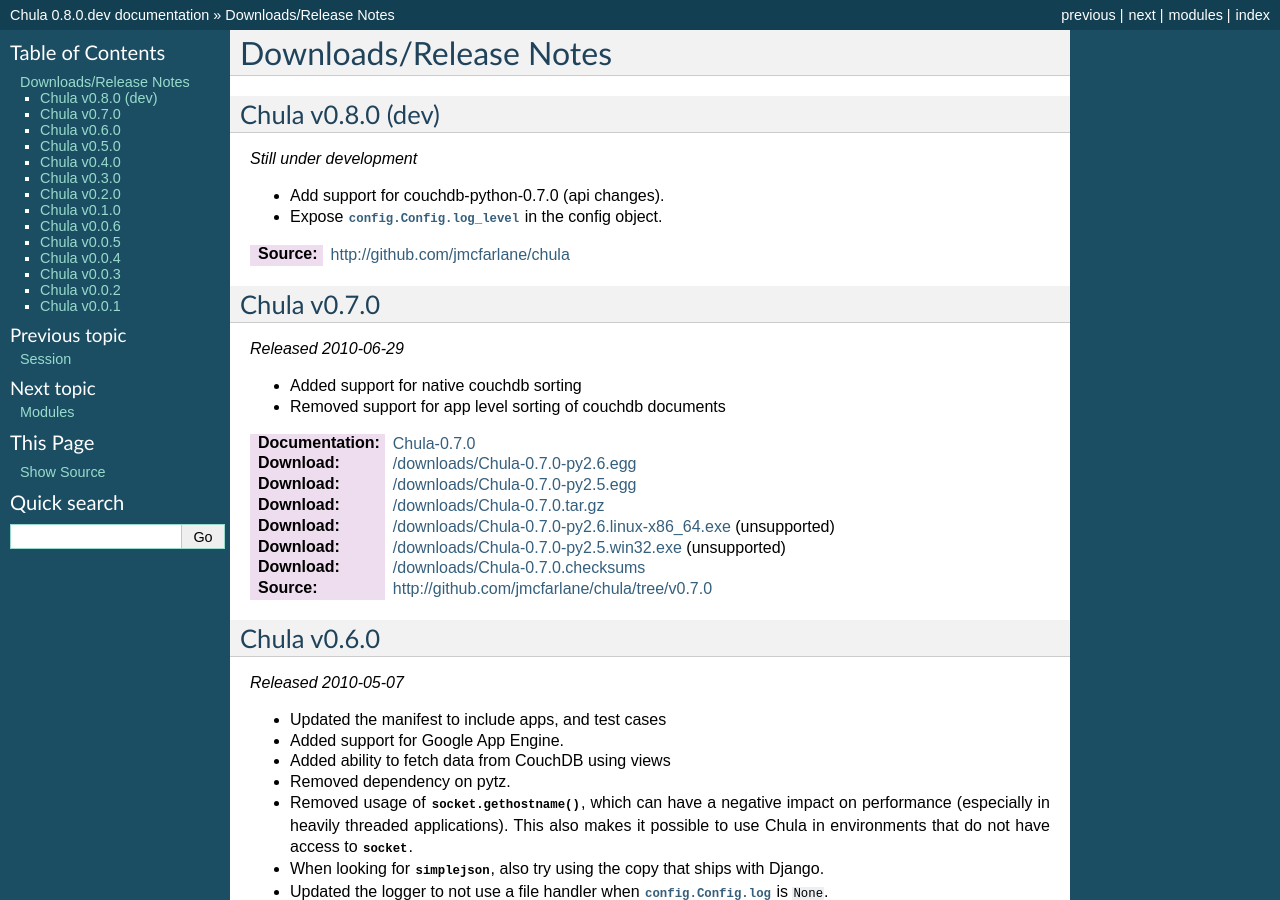
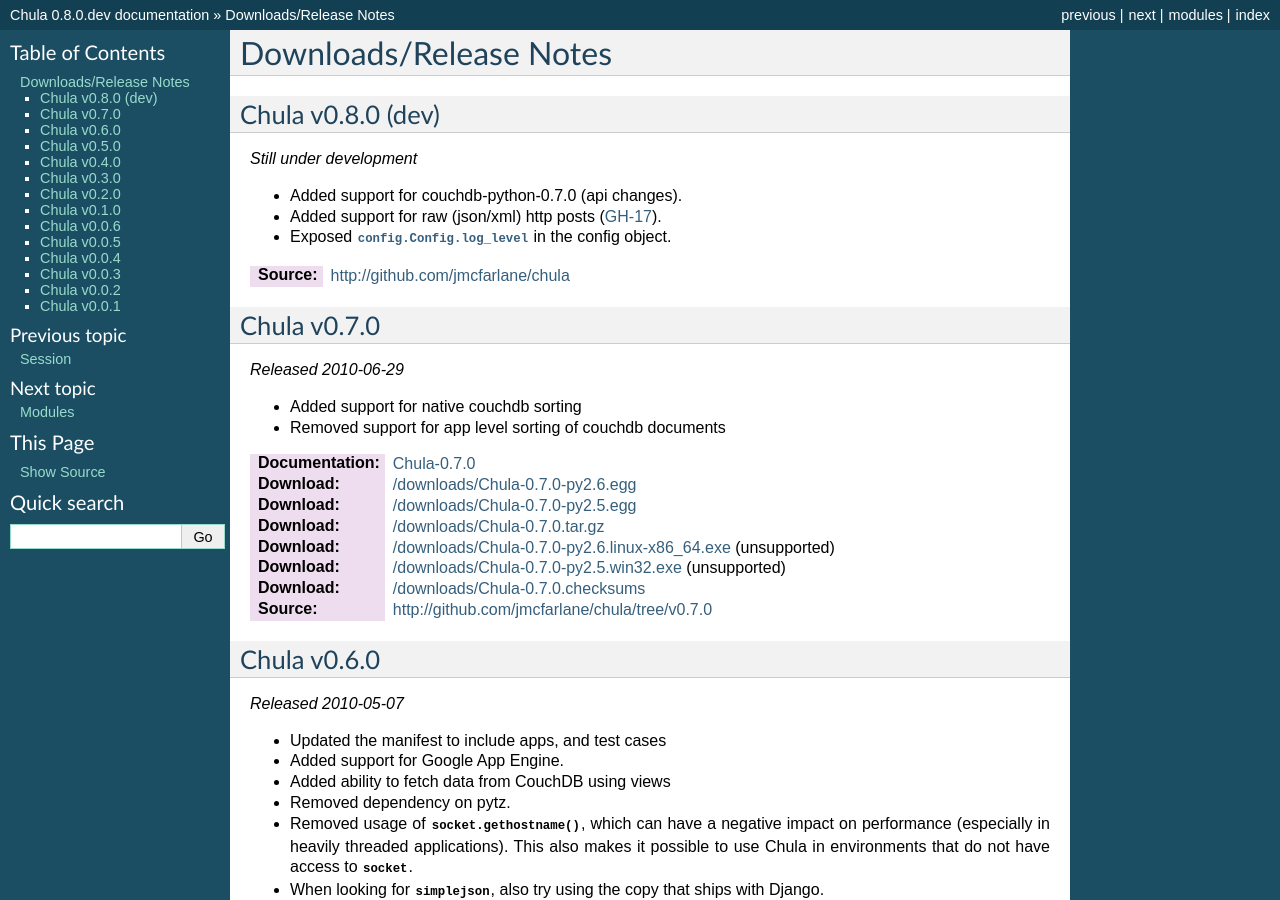
Before and after one commit to jmcfarlane/chula, a Sphinx documentation site: the page built from docs/changelog.rst, in a window 1280 px wide and 900 px high. Built offline with Sphinx 7.4.7, drawn with Linux system fonts in a browser that asks for light colours.

Commit message:
Updated changelong with raw xml/json post info
Closes GH-17

```diff
--- a/docs/changelog.rst
+++ b/docs/changelog.rst
@@ -9,8 +9,10 @@
 
 *Still under development*
 
-* Add support for couchdb-python-0.7.0 (api changes).
-* Expose :attr:`config.Config.log_level` in the config object.
+* Added support for couchdb-python-0.7.0 (api changes).
+* Added support for raw (json/xml) http posts
+  (`GH-17 <http://github.com/jmcfarlane/chula/issues#issue/17>`_).
+* Exposed :attr:`config.Config.log_level` in the config object.
 
 :Source: http://github.com/jmcfarlane/chula
 
```
